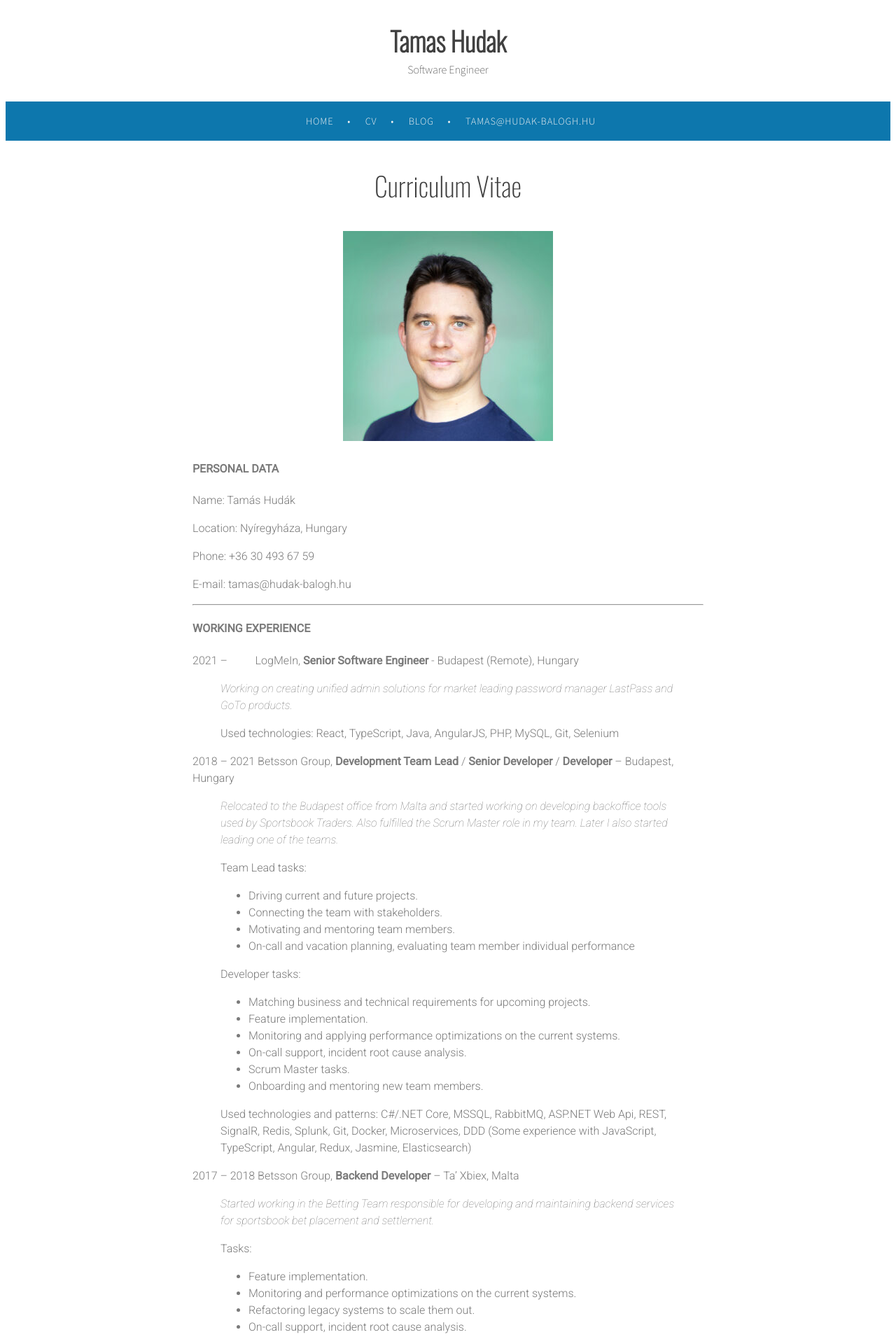
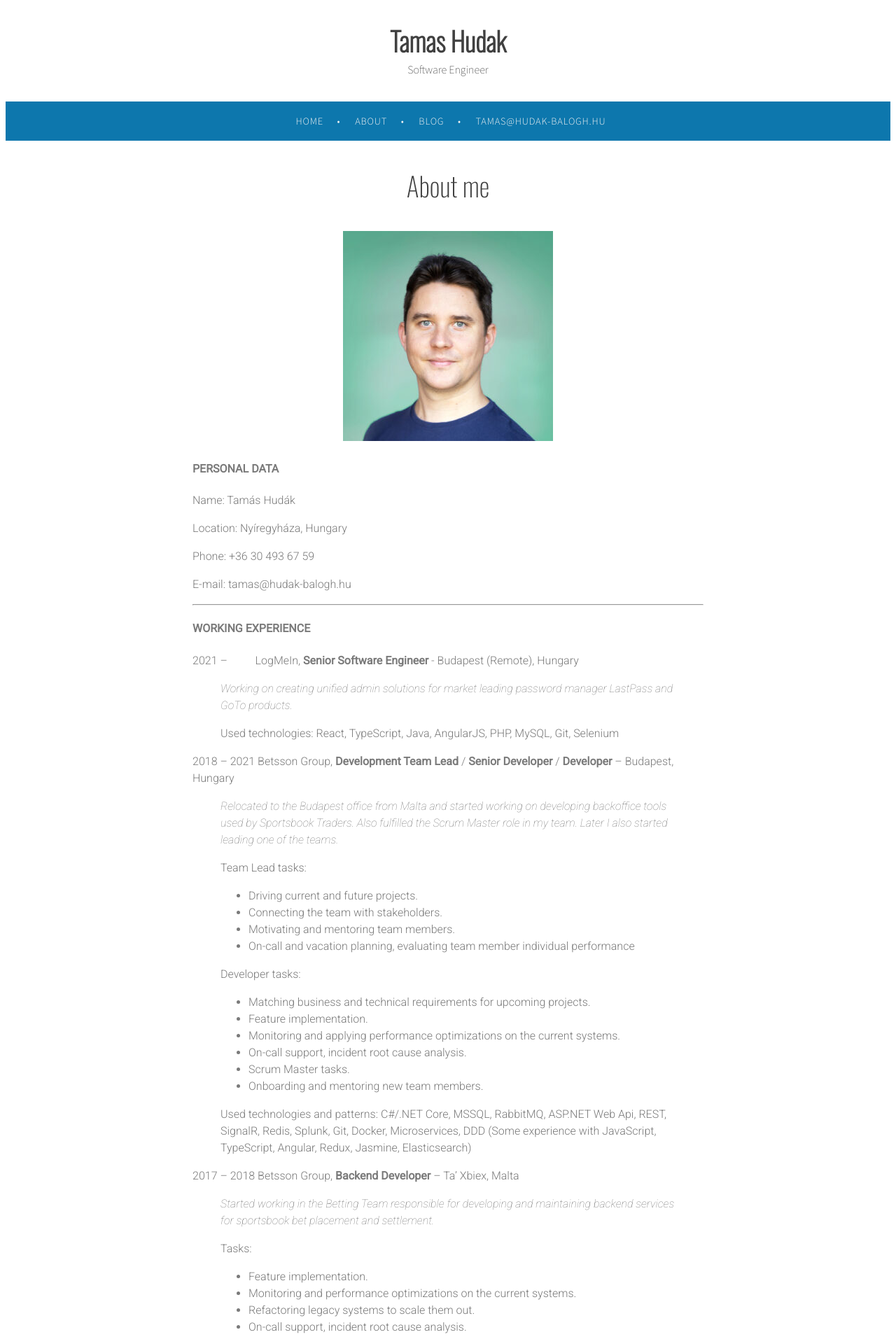
Before and after one commit to tomhudak/tomhudak.github.io, a Jekyll site: the page built from about.md, in a window 1280 px wide. Shown: the top 1920 px of the page at 70% size. Built offline with Jekyll 4.4.1, drawn with Linux system fonts in a browser that asks for light colours.

Commit message:
Small update

```diff
--- a/_includes/header.html
+++ b/_includes/header.html
@@ -19,7 +19,7 @@
       <ul class="menu-list">
 
       <li class="page-link"><a  href="{{ site.url }}">Home</a></li>
-      <li class="page-link"><a href="{{ site.baseurl }}/cv">CV</a></li>
+      <li class="page-link"><a href="{{ site.baseurl }}/about">About</a></li>
       <li class="page-link"><a href="{{ site.baseurl }}/blog">Blog</a></li>
       <li class="page-link"><a href="mailto:{{ site.email }}">{{ site.email }}</a></li>
 
--- a/cv.md
+++ b/about.md
@@ -1,12 +1,12 @@
 ---
 layout: default
-title: "Curriculum Vitae"
+title: "About me"
 description:  "Information about me"
-permalink: /cv
+permalink: /about
 include: true
 ---
 
-# Curriculum Vitae
+# About me
 
 <p class="center">
     <img src="../assets/tamas.jpeg" alt="Tamas Hudak" />
--- a/css/main.scss
+++ b/css/main.scss
@@ -132,6 +132,11 @@ nav {
     padding-bottom: 16px;
     letter-spacing: 0.05em;
     margin-bottom: 16px;
+}
+
+.welcome {
+    text-align: justify;
+    text-justify: inter-word;
 }
 
 li.page-link a:after {
--- a/index.html
+++ b/index.html
@@ -7,7 +7,7 @@ permalink: /
   <div class="intro-left">
     <div class="half-content">
       <p>Hi!</p>
-      <p>Welcome to my personal website. Please check out my online presence and publications here and also on social media.</p>
+      <p class="welcome">I'm Tamas, an engineer guy who is delivering software solutions since 2012. You can check out my career, online presence and publications here and also on social media.</p>
       <div class="center">
         <a href="https://www.linkedin.com/in/{{ site.linkedin-username }}" class="fa fa-linkedin"></a>
         <a href="https://twitter.com/{{ site.twitter-username }}" class="fa fa-twitter"></a>
```
